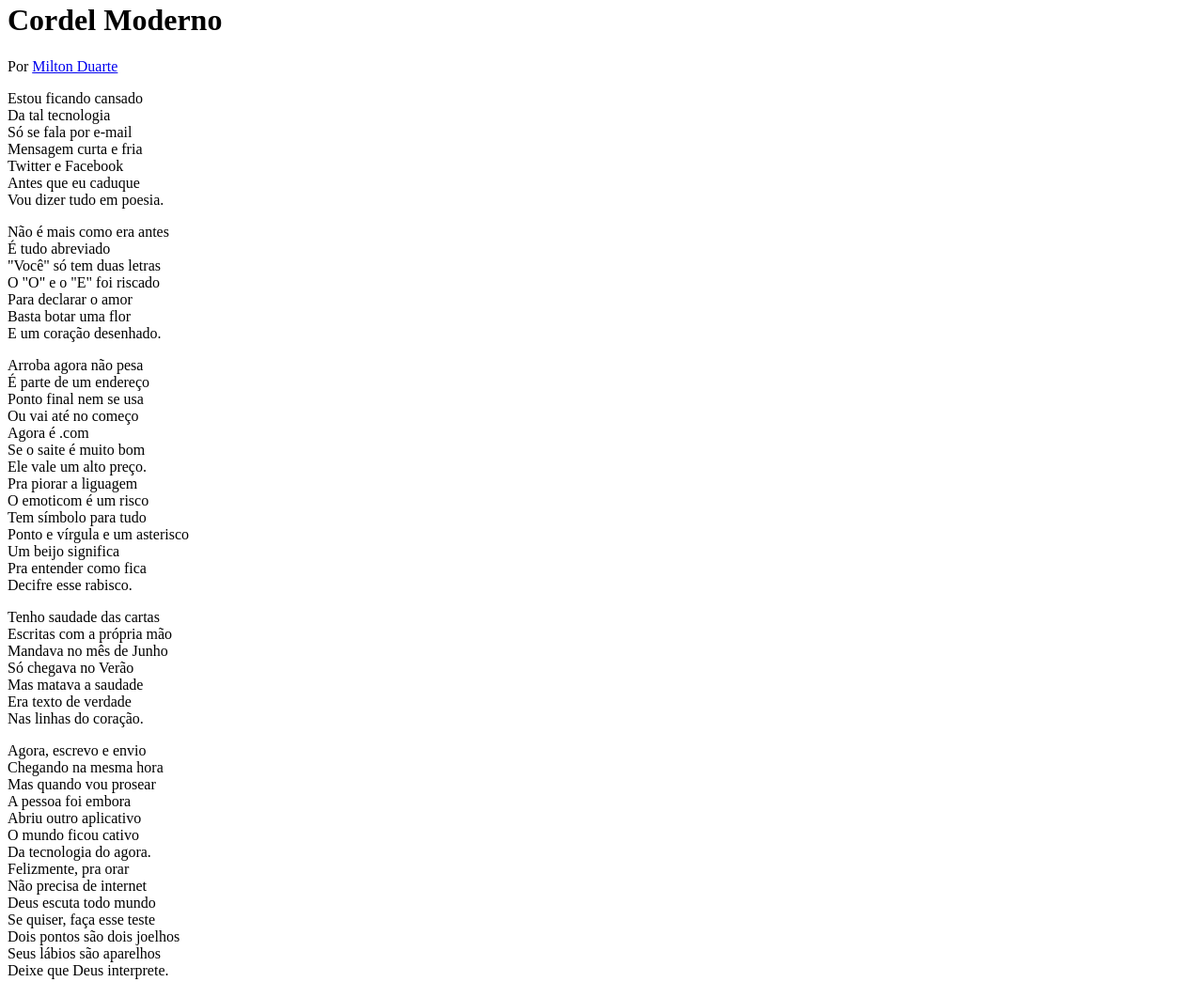
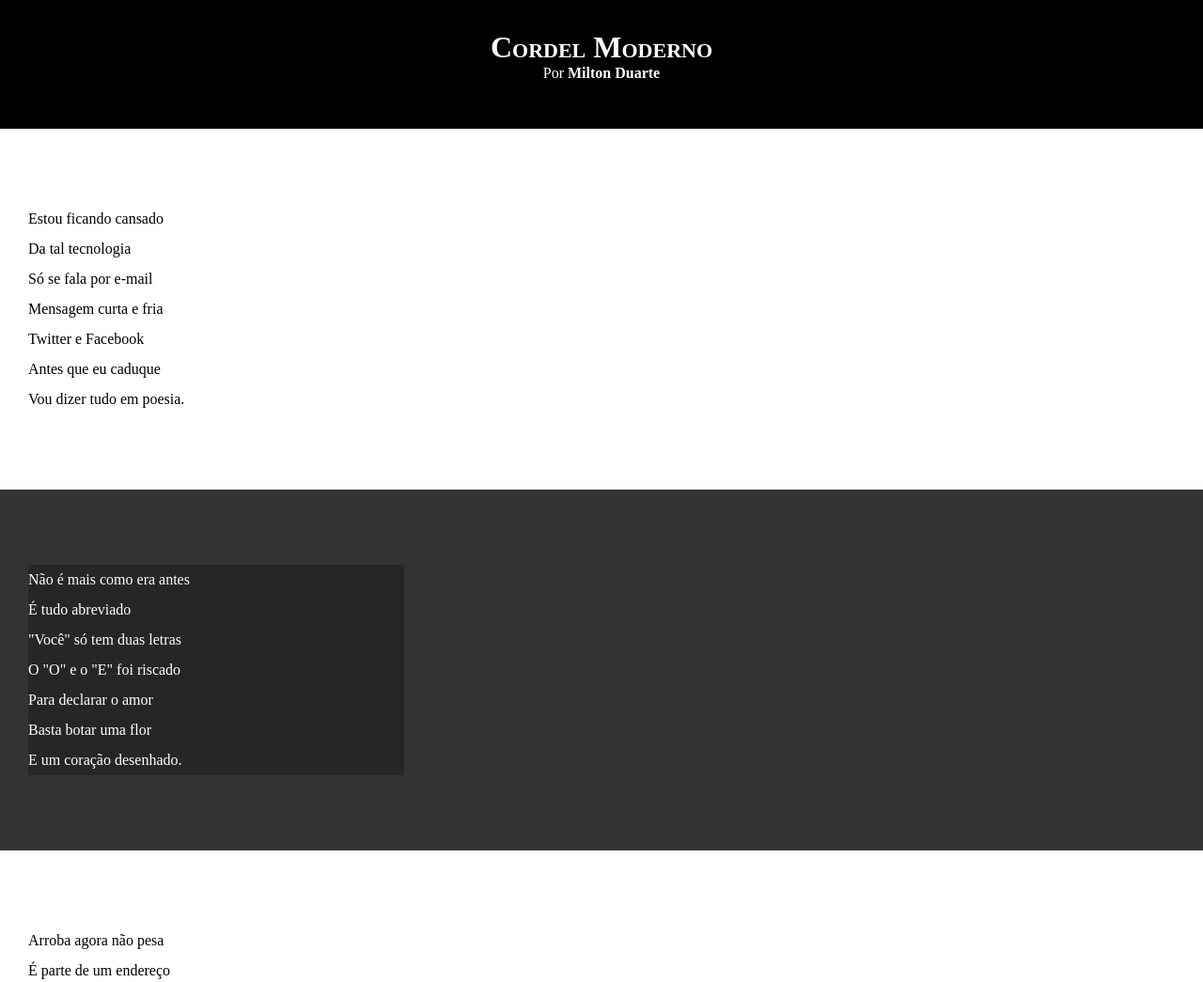
Before and after one commit to Almiro-Brum/Html-Css, a plain HTML site: page Desafios/desafio012/index.html in a window 1280 px wide. Shown: the part 18-1063 px from the top of the page at 94% size. Drawn offline with Linux system fonts and the light colour scheme.

Commit message:
atualizei os estilos de textos e blocos

```diff
--- a/Desafios/desafio012/index.html
+++ b/Desafios/desafio012/index.html
@@ -17,7 +17,7 @@
 
     </header>
 
-    <section>
+    <section class="normal">
         <p>
             Estou ficando cansado<br>
             Da tal tecnologia<br>
@@ -29,7 +29,7 @@
         </p>
     </section>
 
-    <section>
+    <section class="imagem">
         <p>
             Não é mais como era antes<br>
             É tudo abreviado<br>
@@ -41,7 +41,7 @@
         </p>
     </section>
 
-    <section>
+    <section class="normal">
         <p>
             Arroba agora não pesa<br>
             É parte de um endereço<br>
@@ -50,6 +50,9 @@
             Agora é .com<br>
             Se o saite é muito bom<br>
             Ele vale um alto preço.<br>
+        </p>
+
+        <p>
             Pra piorar a liguagem<br>
             O emoticom é um risco<br>
             Tem símbolo para tudo<br>
@@ -60,7 +63,7 @@
         </p>
     </section>
 
-    <section>
+    <section class="imagem">
         <p>
             Tenho saudade das cartas<br>
             Escritas com a própria mão<br>
@@ -72,7 +75,7 @@
         </p>
     </section>
 
-    <section>
+    <section class="normal">
         <p>
             Agora, escrevo e envio<br>
             Chegando na mesma hora<br>
@@ -81,6 +84,9 @@
             Abriu outro aplicativo<br>
             O mundo ficou cativo<br>
             Da tecnologia do agora.<br>
+        </p>
+
+        <p>
             Felizmente, pra orar<br>
             Não precisa de internet<br>
             Deus escuta todo mundo<br>
--- a/Desafios/desafio012/styles/style.css
+++ b/Desafios/desafio012/styles/style.css
@@ -1 +1,64 @@
 @charset "UTF-8";
+
+* {
+    margin: 0px;
+    padding: 0px;
+}
+
+html, body {
+    min-height: 100vh;
+    background-color: darkgray;
+}
+
+header {
+    background-color: black;
+    color: white;
+    text-align: center;
+}
+
+header h1 {
+    padding-top: 50px;
+    font-variant: small-caps;
+}
+
+header p {
+    padding-bottom: 50px;
+}
+
+a {
+    color: white;
+    text-decoration: none;
+    font-weight: bolder;
+}
+
+a:hover {
+    text-decoration: underline;
+}
+
+section {
+    padding: 10vh 0px 10vh 30px;
+    line-height: 2em;
+
+}
+
+section.normal {
+    background-color: white;
+    color: black;
+}
+
+section.imagem {
+    background-color: #333333;
+    color: white;
+}
+
+section.imagem > p {
+    width: 400px;
+    background-color: rgba(0, 0, 0, 0.253);
+}
+
+footer {
+    background-color: black;
+    color: white;
+    text-align: center;
+    padding: 6px;
+}
```
